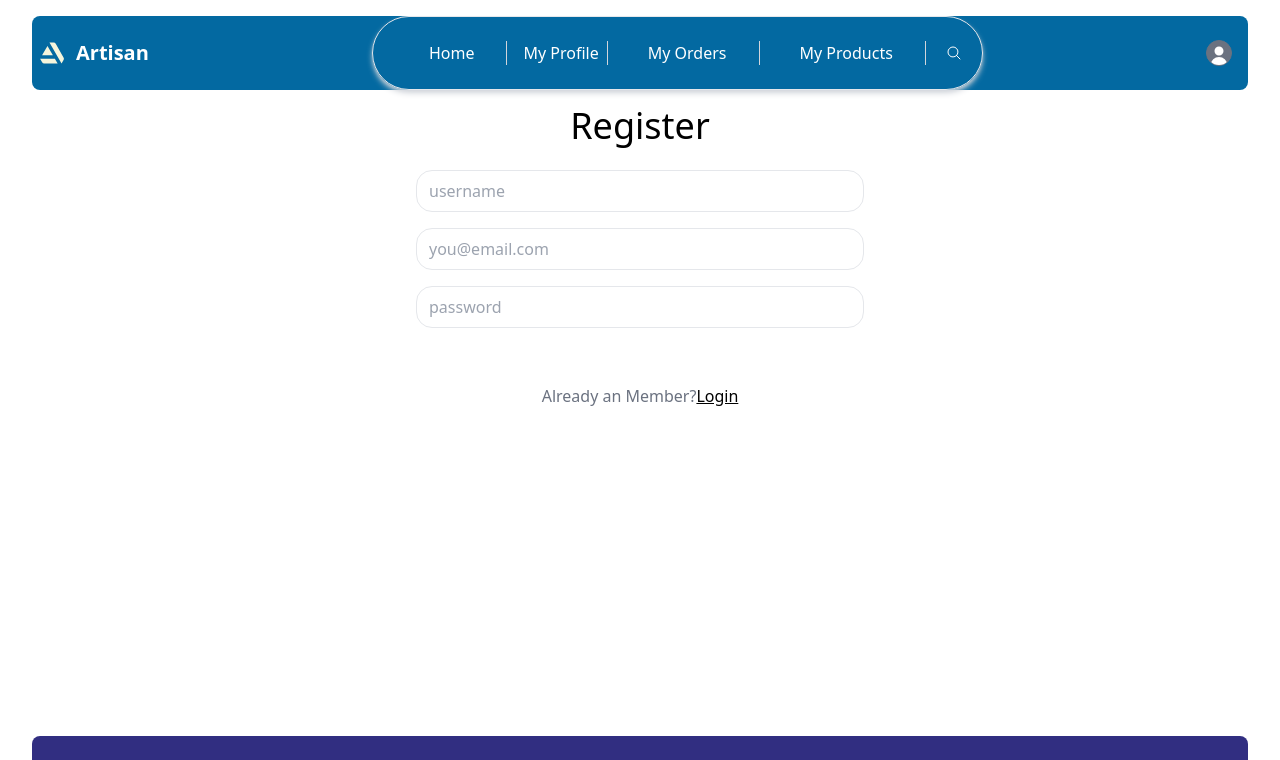
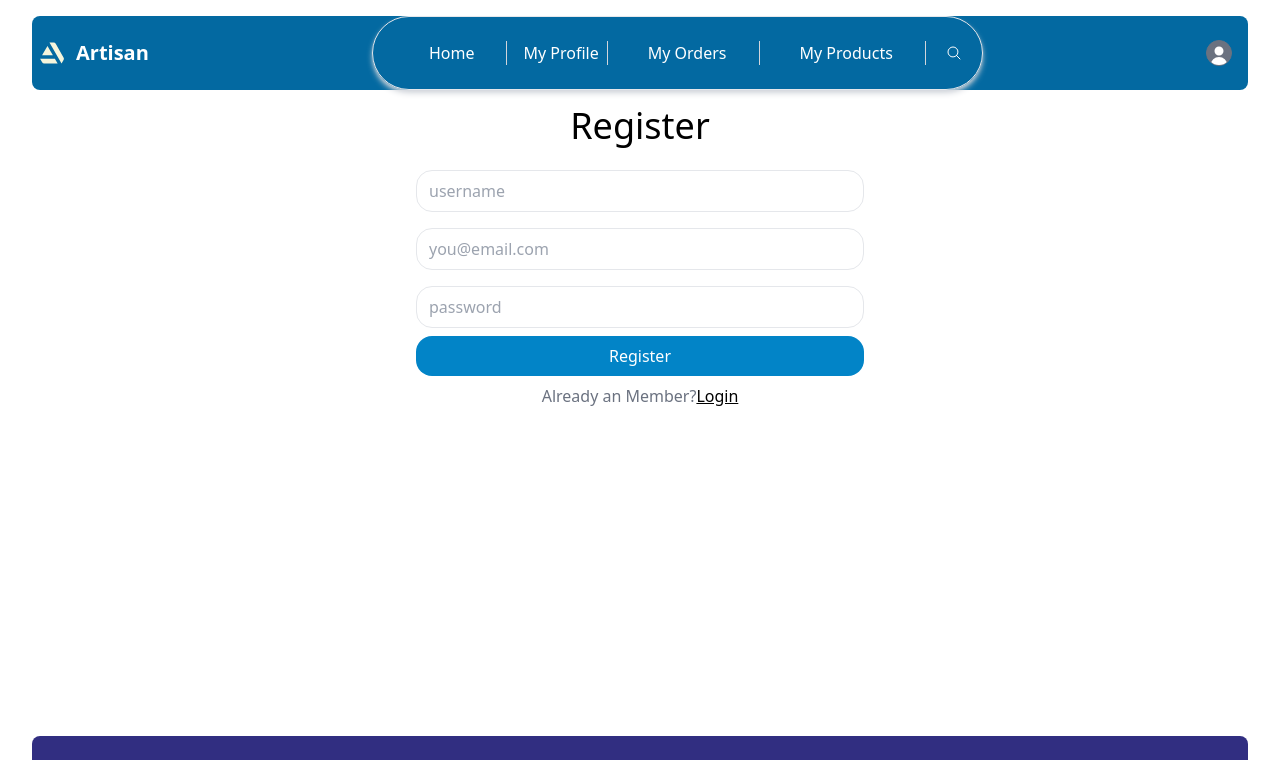
Before and after one commit to Rimeeeeee/artist-mern, a React (Vite) app in the folder client/: page /register in a window 1280 px wide. Shown: the top 760 px of the page. Built offline with nearby package versions, Linux system fonts and the light colour scheme; no server answers.

Commit message:
Update registerpage.jsx by updating button color

```diff
--- a/client/src/pages/registerpage.jsx
+++ b/client/src/pages/registerpage.jsx
@@ -28,7 +28,7 @@ export default function registerpage(){
             <input type="text" className="w-full border my-2 py-2 px-3 rounded-2xl"placeholder='username' value={name} onChange={ev=>setName(ev.target.value)}/>
                 <input type="email" className="w-full border my-2 py-2 px-3 rounded-2xl"placeholder='you@email.com' value={email} onChange={ev=>setEmail(ev.target.value)}/>
                 <input type="password" className="w-full border my-2 py-2 px-3 rounded-2xl"placeholder='password' value={password} onChange={ev=>setPassword(ev.target.value)}/>
-                <button className="bg-primary p-2 w-full text-white rounded-2xl">Register</button>
+                <button className="bg-sky-600 active:bg-blue-400 hover:bg-sky-500 p-2 w-full text-white rounded-2xl">Register</button>
                 <div className='text-center py-2 text-gray-500'>
                     Already an Member?
                     <Link className="underline text-black" to={'/login'}>
```
